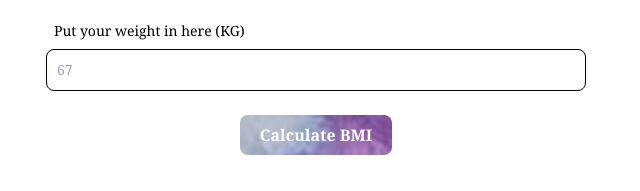
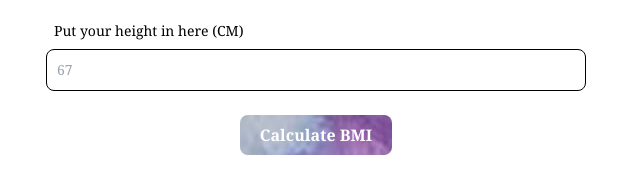
Before and after one commit to Jirjatss/BMI-Calculator, a plain HTML site: page index.html in a window 1280 px wide. Shown: the part 457-648 px from the top of the page, 324-964 px from the left. Drawn offline with nearby package versions, Linux system fonts and the light colour scheme.

Commit message:
perbaiki typo

```diff
--- a/index.html
+++ b/index.html
@@ -17,7 +17,7 @@
           <input type="text" id="weight" class="bg-white border border-black text-black text-sm rounded-lg block w-full p-2.5" placeholder="67" />
         </div>
         <div class="mb-6">
-          <label for="height" class="block mb-2 ml-2 text-sm font-medium text-black">Put your weight in here (KG)</label>
+          <label for="height" class="block mb-2 ml-2 text-sm font-medium text-black">Put your height in here (CM)</label>
           <input type="text" id="height" class="bg-white border border-black text-black text-sm rounded-lg block w-full p-2.5" placeholder="67" />
         </div>
         <div id="input">
```
